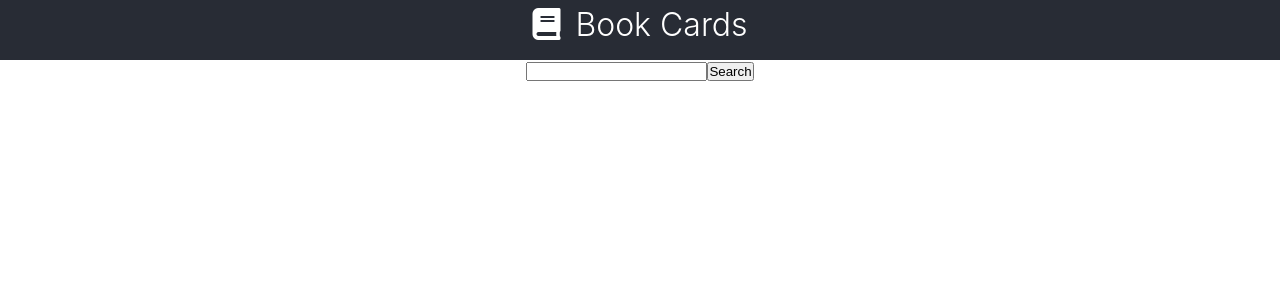
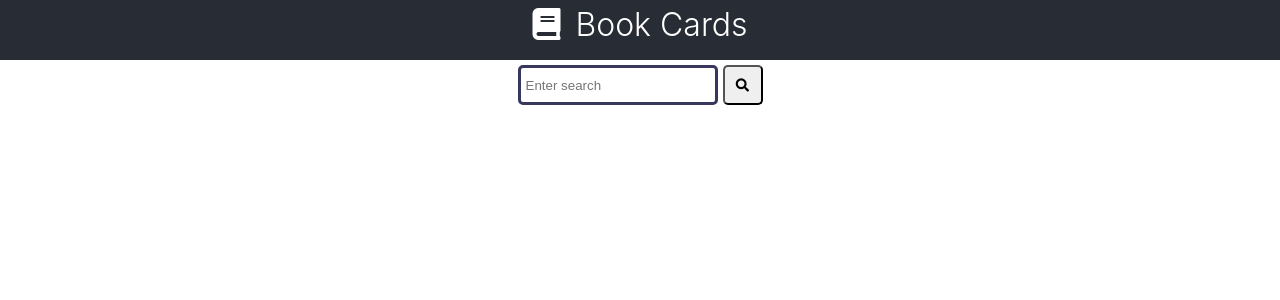
Before and after one commit to MartinMwiti/ReactJS-Apps, a React (Create React App) app in the folder news_app/: page / in a window 1280 px wide. Shown: the top 300 px of the page. Built offline with nearby package versions, Linux system fonts and the light colour scheme.

Commit message:
updated components

```diff
--- a/news_app/src/App.css
+++ b/news_app/src/App.css
@@ -22,3 +22,20 @@ header h1{
   margin-left: 15px;
   font-weight: 300;
 }
+
+.search-box {
+  border-radius: 5px;
+  width: 200px;
+  height: 40px;
+  margin-top: 5px;
+  padding: 5px;
+  border:rgb(56, 56, 94) solid
+}
+
+.search-btn{
+  border-radius: 5px;
+  margin-left: 5px;
+  width: 40px;
+  height: 40px;
+
+}
--- a/news_app/src/components/Books.js
+++ b/news_app/src/components/Books.js
@@ -4,10 +4,26 @@ import React, { Component } from 'react'
 import SearchArea from './SearchArea'
 
 class Books extends Component {
+    constructor(props){
+        super(props);
+        this.state = {
+            books: [],
+            searchField: '',
+        }
+    }
+
+    // Handle onChange
+    handleSearch=(e)=>{
+            // console.log(e.target.value)
+        this.setState({
+            searchField: e.target.value
+        })
+    }
+
     render() {
         return (
             <div>
-                <SearchArea />
+                <SearchArea handleSearch={this.handleSearch}/>
             </div>
         )
     }
--- a/news_app/src/components/Header.js
+++ b/news_app/src/components/Header.js
@@ -1,6 +1,6 @@
 import React from 'react'
 
-function Header() {
+const Header = () => {
     return (
         <header>
             <i className="fas fa-book fa-2x"></i>
--- a/news_app/src/components/SearchArea.js
+++ b/news_app/src/components/SearchArea.js
@@ -1,17 +1,22 @@
 import React from 'react'
 
-const SearchArea = () => {
+
+function SearchArea(props) {
 
     return (
         <div className="search-area">
             <form action="">
                 <input
-                    type="text"
+                    className="search-box"
+                    onChange={props.handleSearch}
                     name=""
                     value=""
+                    type="text"
+                    placeholder="Enter search"
                 />
-                <button type="submit">Search</button>
+                <button className="search-btn" type="submit"><i className="fas fa-search" /></button>
             </form>
+
         </div>
     )
 }
```
